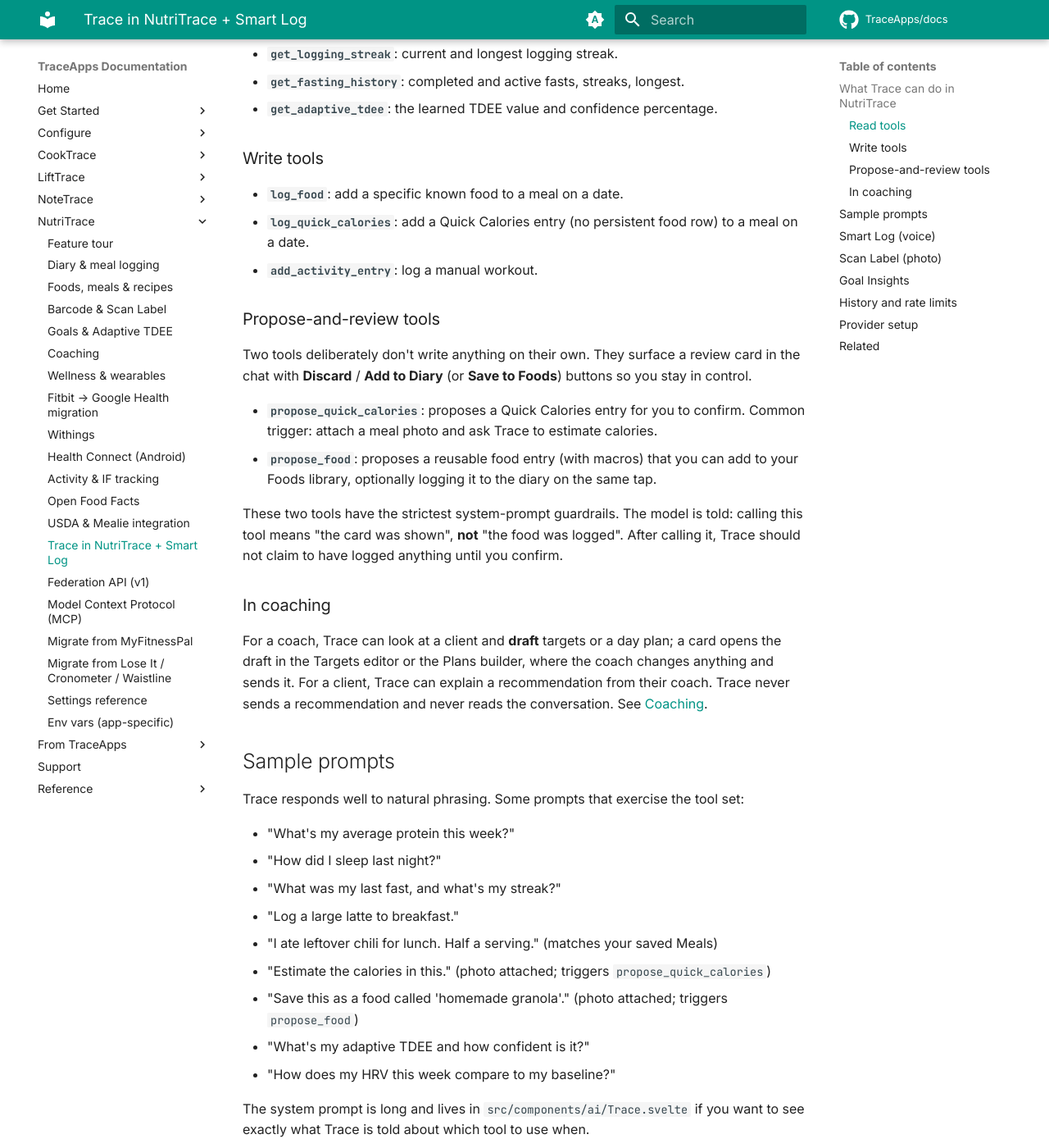
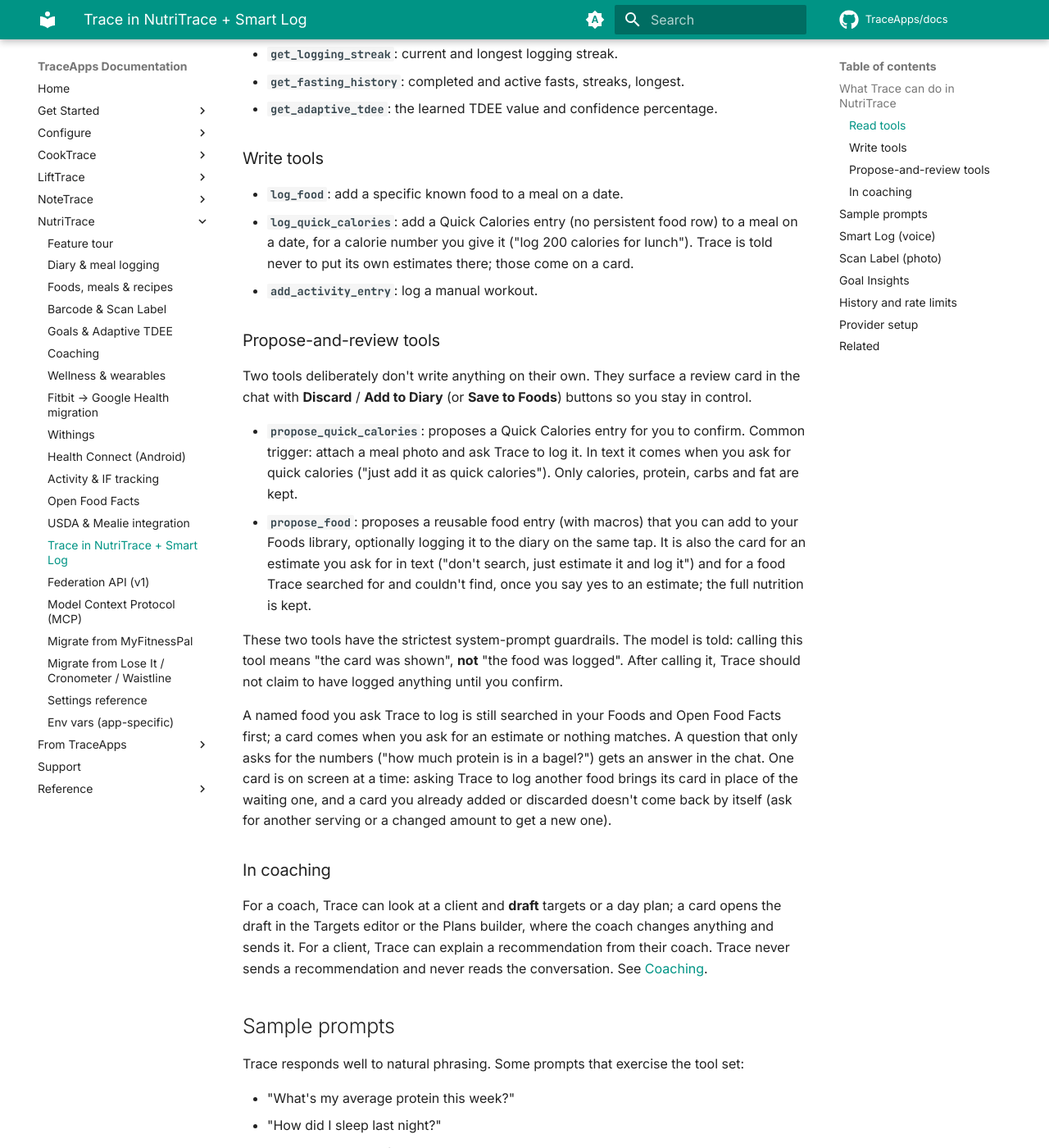
Before and after one commit to TraceApps/docs, an MkDocs documentation site: the page built from docs/nutritrace/trace.md, in a window 1280 px wide and 1400 px high, scrolled down 1376 px. Shown: the whole window at 82% size. Built offline with MkDocs 1.6.1 and Material for MkDocs 9.7.7, drawn with Linux system fonts in a browser that asks for light colours; comment, search, counter and statistics services are not loaded; some of the changed text lies outside the part shown.

Commit message:
NutriTrace: Trace review cards in text and one card at a time

```diff
--- a/docs/nutritrace/trace.md
+++ b/docs/nutritrace/trace.md
@@ -26,17 +26,19 @@ Trace runs a tool-use loop (up to 5 rounds per turn) with a set of NutriTrace-sp
 ### Write tools
 
 - **`log_food`**: add a specific known food to a meal on a date.
-- **`log_quick_calories`**: add a Quick Calories entry (no persistent food row) to a meal on a date.
+- **`log_quick_calories`**: add a Quick Calories entry (no persistent food row) to a meal on a date, for a calorie number you give it ("log 200 calories for lunch"). Trace is told never to put its own estimates there; those come on a card.
 - **`add_activity_entry`**: log a manual workout.
 
 ### Propose-and-review tools
 
 Two tools deliberately don't write anything on their own. They surface a review card in the chat with **Discard** / **Add to Diary** (or **Save to Foods**) buttons so you stay in control.
 
-- **`propose_quick_calories`**: proposes a Quick Calories entry for you to confirm. Common trigger: attach a meal photo and ask Trace to estimate calories.
-- **`propose_food`**: proposes a reusable food entry (with macros) that you can add to your Foods library, optionally logging it to the diary on the same tap.
+- **`propose_quick_calories`**: proposes a Quick Calories entry for you to confirm. Common trigger: attach a meal photo and ask Trace to log it. In text it comes when you ask for quick calories ("just add it as quick calories"). Only calories, protein, carbs and fat are kept.
+- **`propose_food`**: proposes a reusable food entry (with macros) that you can add to your Foods library, optionally logging it to the diary on the same tap. It is also the card for an estimate you ask for in text ("don't search, just estimate it and log it") and for a food Trace searched for and couldn't find, once you say yes to an estimate; the full nutrition is kept.
 
 These two tools have the strictest system-prompt guardrails. The model is told: calling this tool means "the card was shown", **not** "the food was logged". After calling it, Trace should not claim to have logged anything until you confirm.
+
+A named food you ask Trace to log is still searched in your Foods and Open Food Facts first; a card comes when you ask for an estimate or nothing matches. A question that only asks for the numbers ("how much protein is in a bagel?") gets an answer in the chat. One card is on screen at a time: asking Trace to log another food brings its card in place of the waiting one, and a card you already added or discarded doesn't come back by itself (ask for another serving or a changed amount to get a new one).
 
 ### In coaching
 
@@ -51,7 +53,8 @@ Trace responds well to natural phrasing. Some prompts that exercise the tool set
 - "What was my last fast, and what's my streak?"
 - "Log a large latte to breakfast."
 - "I ate leftover chili for lunch. Half a serving." (matches your saved Meals)
-- "Estimate the calories in this." (photo attached; triggers `propose_quick_calories`)
+- "Log this for dinner." (photo attached; triggers `propose_quick_calories`)
+- "Don't search, just estimate my aunt's zucchini lasagna, about 300 g, and add it to lunch." (no photo; triggers `propose_food`)
 - "Save this as a food called 'homemade granola'." (photo attached; triggers `propose_food`)
 - "What's my adaptive TDEE and how confident is it?"
 - "How does my HRV this week compare to my baseline?"
```
Also changed, not shown: docs/reference/trace-tools.md (+3 -3 lines).
